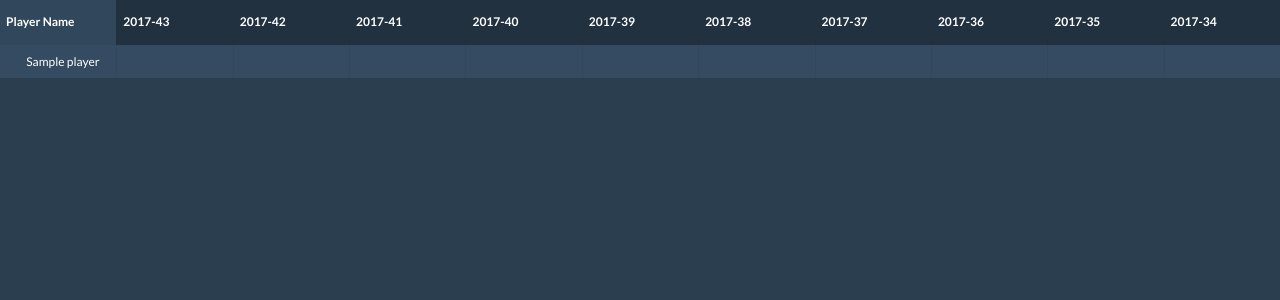
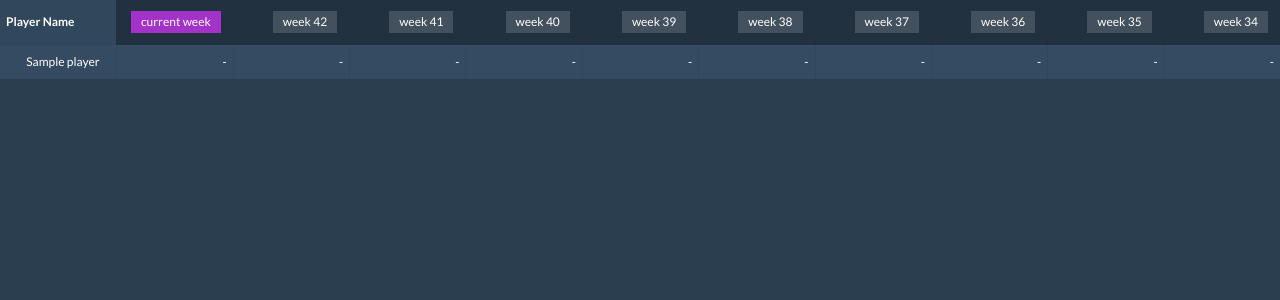
Before and after one commit to jakubbalas/cr-clanner, a Flask app: a page that uses app/templates/index.html in a window 1280 px wide. Shown: the top 300 px of the page. Run offline with Flask 2, Linux system fonts and the light colour scheme; tables that the repository leaves empty hold one stand-in row (values such as "Sample post").

Commit message:
some more table styling

```diff
--- a/app/templates/index.html
+++ b/app/templates/index.html
@@ -5,10 +5,17 @@
         <tr>
             <th>Player Name</th>
             {% for week in timetable %}
-        <th> {{week}}</th>
+                <th class="right aligned">
+                    <span class="ui {{ loop.index == 1 and 'purple' }} horizontal label">
+                        {% if loop.index == 1 %}
+                            current week
+                        {% else %}
+                            week {{week[5:]}}
+                        {% endif %}
+                    </span>
+                </th>
             {% endfor %}
         </tr>
-
     </thead>
     <tbody>
         {% for player in players %}
@@ -22,16 +29,18 @@
                         {{player.player.name}}
                 </td>
                 {% for week in timetable %}
-        {% if data[player.player.usertag][week] and (data[player.player.usertag][week].crowns) %}
-            <td data-sort-value="{{ "%03d"|format(data[player.player.usertag][week].crowns) }}">
+                    {% set week_data = data[player.player.usertag][week] %}
+                        <td class="right aligned"
+                            data-sort-value="{{ week_data and (week_data.crowns) and "%03d"|format(week_data.crowns) or '000' }}">
+                        {% if (week_data) %}
+                            {% if week_data.donations %}
+                            <span style="opacity: 0.4;">
+                                (<i class="gift icon"></i>{{ week_data.donations or '0' }})
+                            </span>
+                            {% endif %}
+                            {{ week_data.crowns or '0' }}
                         {% else %}
-            <td data-sort-value="000">
-        {% endif %}
-            {% if (data[player.player.usertag][week]) %}
-                {{ data[player.player.usertag][week].crowns or '-' }}
-                <span style="opacity: 0.4;">
-                    (<i class="gift icon"></i>{{ data[player.player.usertag][week].donations or '-' }})
-                </span>
+                            -
                         {% endif %}
                     </td>
                 {% endfor %}
```
Lines whose indentation alone changed are shown as unchanged.
